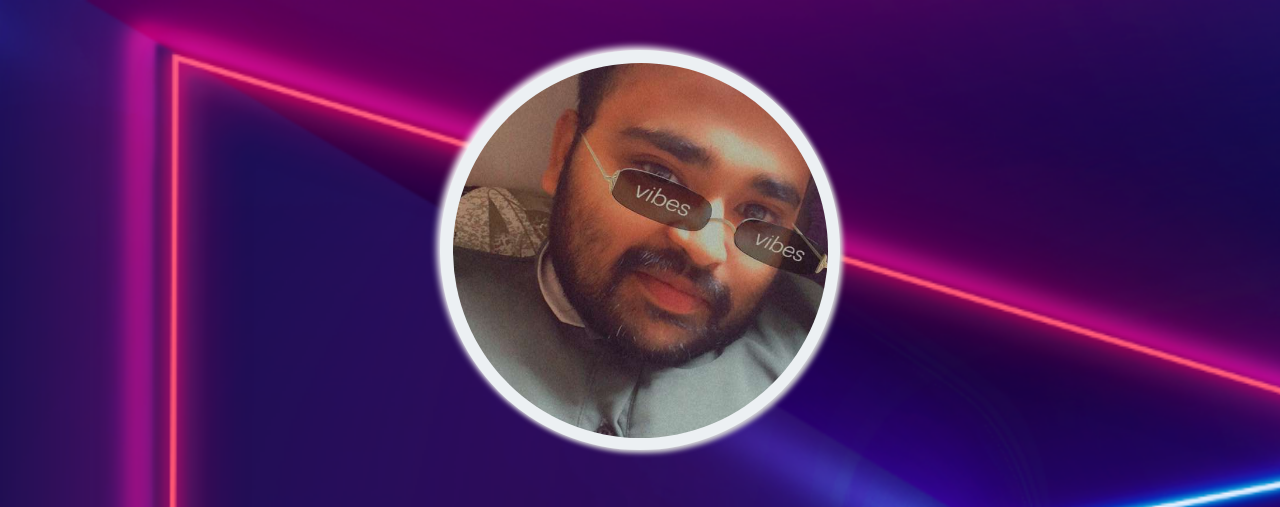
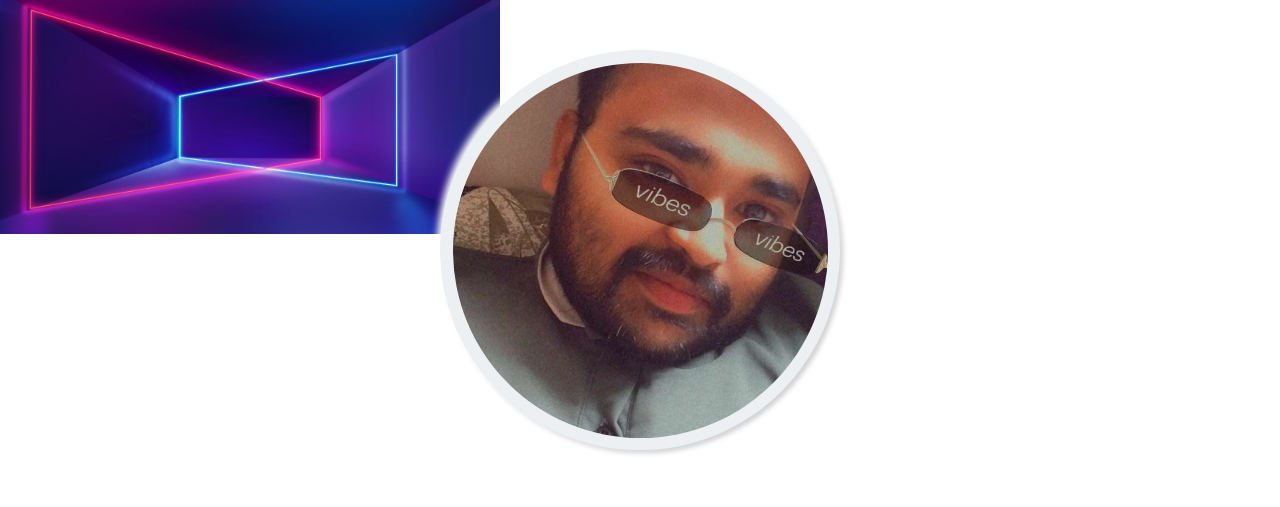
Before and after one commit to Anaghan007/28-7-24, a plain HTML site: page index.html in a window 1280 px wide. Shown: the top 507 px of the page. Drawn offline with Linux system fonts and the light colour scheme.

Commit message:
index.html

```diff
--- a/index.html
+++ b/index.html
@@ -11,7 +11,7 @@
             margin-top: 50px;
             font-size: 50px;
             background-repeat: no-repeat;
-            background-size: cover;
+            background-size: 500px;
             color: #ecf0f3;
         }
         a
```
